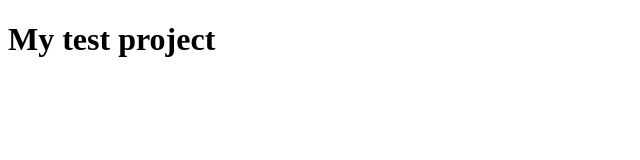
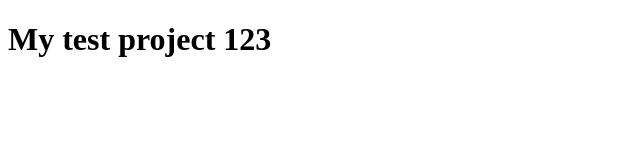
Before and after one commit to DexterAkaGrich/testing-project, a plain HTML site: page index.html in a window 1280 px wide. Shown: the full height of the page, 0-640 px from the left. Drawn offline with Linux system fonts and the light colour scheme.

Commit message:
Update index.html

```diff
--- a/index.html
+++ b/index.html
@@ -7,6 +7,6 @@
     <title>My project</title>
 </head>
 <body>
-    <h1>My test project</h1>
+    <h1>My test project 123</h1>
 </body>
 </html>
```
